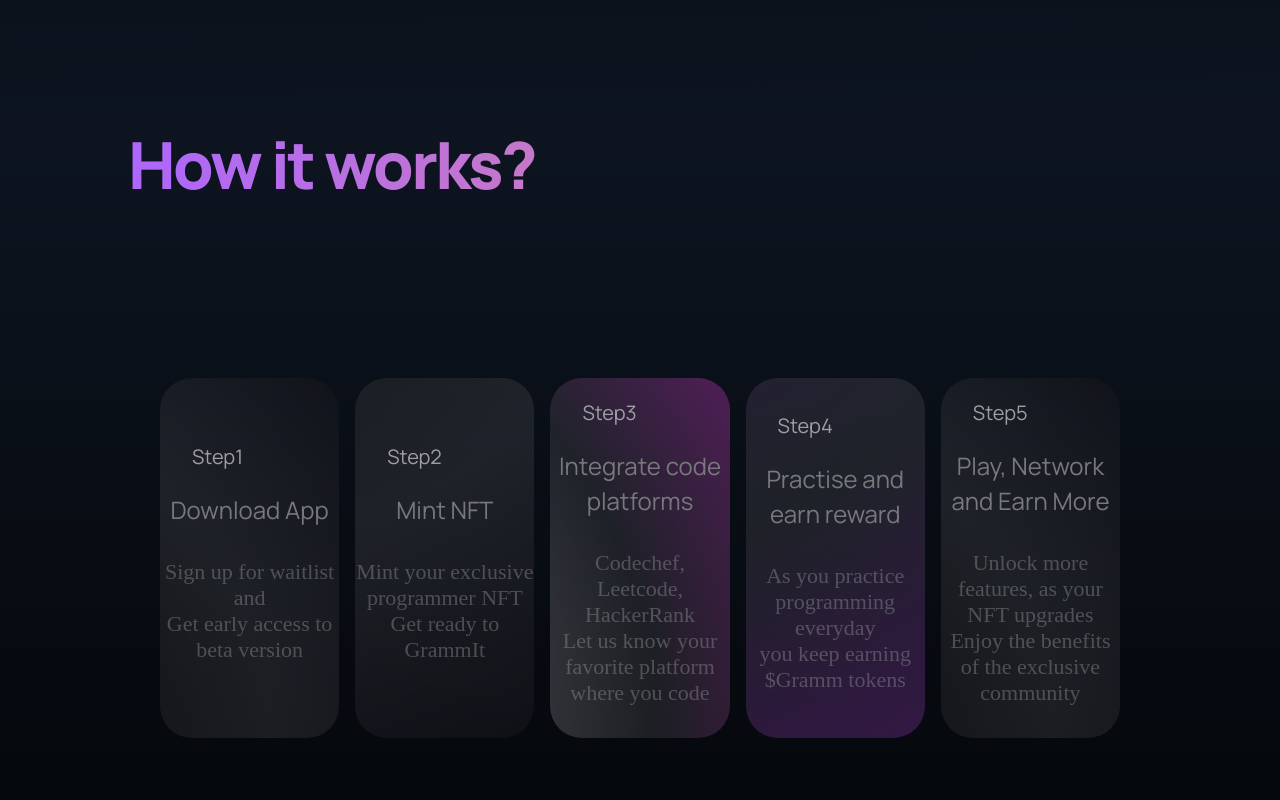
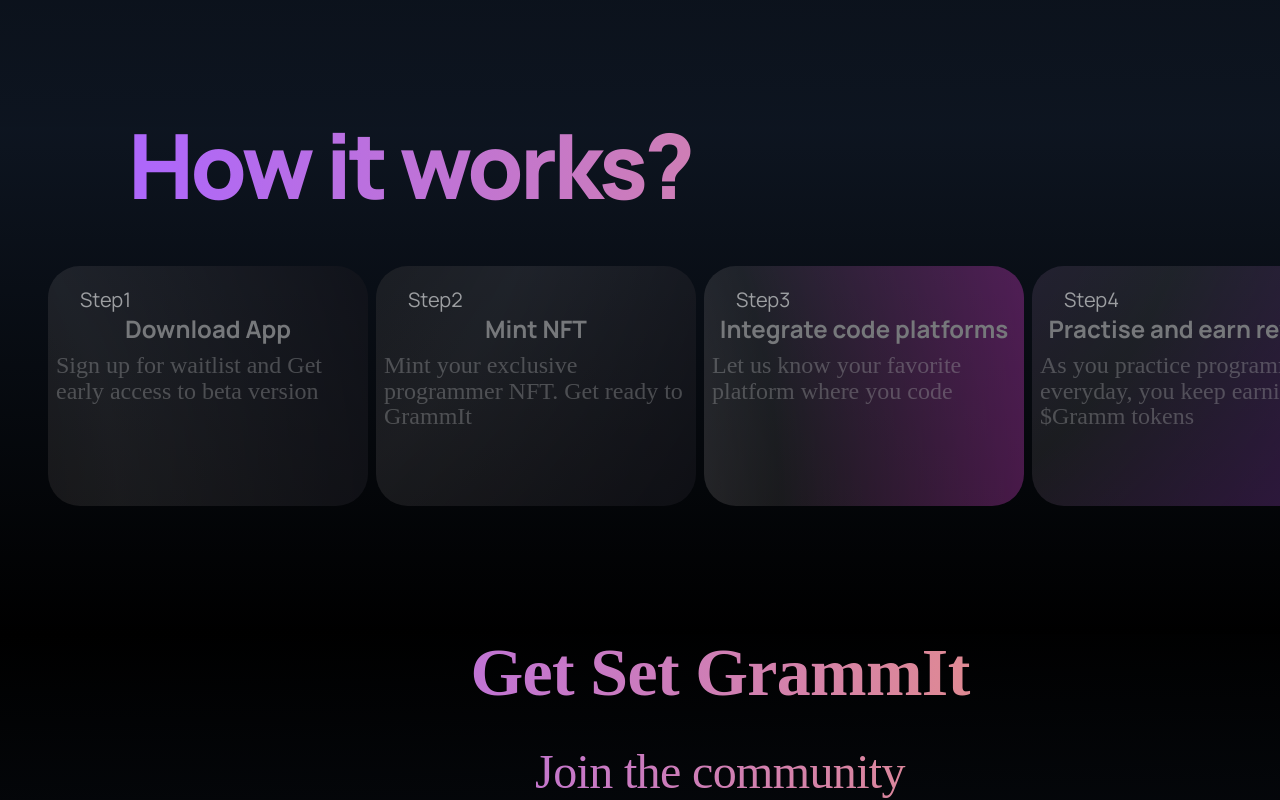
Before and after one commit to triprjt/grammitWebsite, a React (Create React App) app: page / in a window 1280 px wide. Shown: the part 980-1780 px from the top of the page. Built offline with nearby package versions, Linux system fonts and the light colour scheme.

Commit message:
trial for correct formatting

```diff
--- a/src/components/footer/Footer.jsx
+++ b/src/components/footer/Footer.jsx
@@ -10,19 +10,17 @@ const Footer = () => {
   return (
     <div className='gpt3__footer service_margin gradient__bg3'>
       <div className="gradient__text gpt3__footer__heading">
-        <h1 className='gpt3__footer__heading__h1'>Get Set GrammIt</h1>
-        <h1 className='gpt3__footer__heading-join'><a href="#comm">Join the community</a></h1>
+        <h3 className='gpt3__footer__heading__h1'>Get Set GrammIt</h3>
+        <h5 className='gpt3__footer__heading-join'><a href="https://discord.gg/uJbmBWjJup">Join the community</a></h5>
       </div>
       {/* <div > */}
 
       <div class="gpt3__footer__links__social-container">
         <h1 className='gpt3__footer__logo'>GrammIt</h1>
         <ul class="social-icons">
-            <li><a href="#"><img src={discord} /></a></li>
-            <li><a href="#"><img src={twitter} /></a></li>
-            {/* <li><a href="#"><img src={insta} /></a></li>
-            <li><a href="#"><img src={linkedin} /></a></li>  */}
-            <li><a href="#"><img src={telegram} /></a></li>
+            <li><a href="https://discord.gg/uJbmBWjJup"><img src={discord} /></a></li>
+            <li><a href="https://twitter.com/GrammitClub"><img src={twitter} /></a></li>
+            <li><a href="https://t.me/+teem-SHJ1bM3ZjM1"><img src={telegram} /></a></li>
         </ul>
       </div>
         <div className='gpt3__footer__links'>
--- a/src/components/footer/footer.css
+++ b/src/components/footer/footer.css
@@ -4,7 +4,7 @@
     flex-direction: column;
     justify-content: flex-start;
     align-content: flex-start;
-    height: 750px;
+    /* height: 750px; */
     padding-left: 10rem;
     /* border: 10px solid goldenrod; */
 }
@@ -13,12 +13,13 @@
     /* border: 10px solid red; */
     display: flex;
     flex-direction: column;
-    font-size: 55px;
+    font-size: 3.625rem;
+    font-weight: 400;
     gap: 2rem;
      /* flex: 1; */
     /* align-content: center; */
     margin-bottom: 8rem;
-
+    letter-spacing: -0.04rem;
     /* text-align: center; */
 }
 .gpt3__footer__heading-join{
@@ -27,6 +28,8 @@
     margin-right: auto;
     margin-left: auto;
     cursor: pointer;
+    font-size: 3rem;
+    font-weight: 300;
 }
 .gpt3__footer__heading__h1{
     /* letter-spacing: -0.04em; */
@@ -120,7 +123,7 @@
         font-size: 25px;
     }
     .gpt3__footer{
-        margin-top: 20rem;
+        /* margin-top: 20rem; */
         padding: 3rem;
     }
     .gpt3__footer__links__social-container .social-icons{
--- a/src/components/possibility/Possibility.js
+++ b/src/components/possibility/Possibility.js
@@ -4,52 +4,47 @@ import './possibility.css'
 const Possibility = () => {
   return (
     <div className='pbl gradient__bg4'>
-      <p className="gradient__text ">How it works?</p>
+      <h2 className="gradient__text ">How it works?</h2>
       <div className='gpt3__pbl service_margin service__padding'>
+          <div className='flexNone'>
             <div className='p1 gradient__bg5' >
-                  <ul>
-                    <li><a className='step'>Step1</a></li>
-                    {/* <li><img src="https://fitmint.io/howto/step1.svg"/></li> */}
-                    <li><a className='l1 l11'>Download App<br/>  </a></li>
-                    <li><a className='l2'>Sign up for waitlist and <br/>Get early access to beta version</a></li>
-                  </ul>
+                <a className='step'>Step1</a>
+                <h3 className='l1 l11'>Download App<br/>  </h3>
+                <p className='l2'>Sign up for waitlist and Get early access to beta version</p>
+            </div>
           </div>
 
+          <div className='flexNone'>
             <div className='p1 gradient__pbl-middle'>
-                  <ul>
-                    <li><a className='step'>Step2</a></li>
-                    {/* <li><img src="https://fitmint.io/howto/step1.svg"/></li> */}
-                    <li><a className='l1 l11'>Mint NFT<br/> </a></li>
-                    <li><a className='l2'>Mint your exclusive programmer NFT <br/> Get ready to GrammIt</a></li>
-                  </ul>
+                <a className='step'>Step2</a>
+                <h3 className='l1 l11'>Mint NFT<br/> </h3>
+                <p className='l2'>Mint your exclusive programmer NFT. Get ready to GrammIt</p>
+            </div>
           </div>
 
+          <div className='flexNone'>
             <div className='p1 gradient__pbl-bot2'>
-                  <ul>
-                    <li><a className='step'>Step3</a></li>
-                    {/* <li><img src="https://fitmint.io/howto/step1.svg"/></li> */}
-                    <li><a className='l1'>Integrate code platforms</a></li>
-                    <li><span className='l2 m1'>Codechef, Leetcode, HackerRank <br/> Let us know your favorite platform where you code</span></li>
-                  </ul>
+                  <a className='step'>Step3</a>
+                  <h3 className='l1'>Integrate code platforms</h3>
+                  <p className='l2 m1'>Let us know your favorite platform where you code</p>
+            </div>
           </div>
 
+          <div className='flexNone'>
             <div className='p1 gradient__pbl-right'>
-                  <ul>
-                    <li><a className='step'>Step4</a></li>
-                    {/* <li><img src="https://fitmint.io/howto/step1.svg"/></li> */}
-                    <li><a className='l1'>Practise and earn reward</a></li>
-                    <li><a className='l2 m1'>As you practice programming everyday  <br/>you keep earning $Gramm tokens</a></li>
-                  </ul>
+                  <a className='step'>Step4</a>
+                  <h3 className='l1'>Practise and earn reward</h3>
+                  <p className='l2 m1'>As you practice programming everyday, you keep earning $Gramm tokens</p>
+            </div>
           </div>
 
+          {/* <div className='flexNone'>
             <div className='p1 gradient__bg5'>
-                  <ul>
-                    <li><a className='step'>Step5</a></li>
-                    {/* <li><img src="https://fitmint.io/howto/step1.svg"/></li> */}
-                    <li><a className='l1'>Play, Network and Earn More</a></li>
-                    <li><a className='l2 m2'>Unlock more features, as your NFT upgrades<br/>Enjoy the benefits of the exclusive community</a></li>
-                  </ul>
+                  <a className='step'>Step5</a>
+                  <h4 className='l1'>Play, Network &amp; Earn More</h4>
+                  <p className='l2 m2'>Unlock more features, as your NFT upgrades. Enjoy the benefits of the exclusive community</p>
             </div>
+          </div> */}
       </div>
     </div>
   )
--- a/src/components/possibility/possibility.css
+++ b/src/components/possibility/possibility.css
@@ -1,42 +1,38 @@
 .pbl{
-    box-sizing: border-box;
-    height: 1100px;
+    /* box-sizing: border-box; */
+    /* height: 1100px; */
+    /* margin-left: auto; */
+    /* margin-right: auto; */
 }
 .gpt3__pbl{
     flex: 1;
-    /* flex-grow: 1;
-    flex-shrink: 1;
-    flex-basis: 1; */
     display: flex;
-    padding: 10rem;
-    /* flex-wrap: wrap; */
-    /* min-height: 650px; */
-    margin: auto;
-    gap: 1.5rem;
-    margin-left: auto;
-    margin-right: auto;
-    /* justify-content: center; */
+    /* padding: 5rem; */
+    align-items: center;
+    margin-top: 4rem;
+    padding-bottom: 8rem;
+    gap: 0.5rem;
+    padding-left: 2rem/* 32px */;
+    padding-right: 2rem/* 32px */;
     opacity: 0.6;
-    /* box-sizing: border-box; */
+    justify-content: flex-start;
+    /* border: 2px solid goldenrod; */
 }
-
+.flexNone{
+    flex: none;
+}
 .p1{
     color: white;
-    /* display: flex; */
-    /* height:min-content; */
-    flex: 1;
+    display: flex;
+    /* flex: 1; */
     flex-direction: column;
-    justify-content: flex-start;
-    align-content: center;
-    /* border: 1px solid lawngreen; */
-    /* outline: 3px dashed white; */
-    width: 100%;
+    width: 2rem/* 288px */;
+    height: 15rem;
     border-radius: 2rem;
-    line-height: 70px;
+    /* line-height: 4.38rem; 70px */
     padding-bottom: 2rem;
-    align-items: center;
+    /* border: 2px dashed blueviolet; */
 }
-/* .p1 :nth-child(3){margin-bottom: 20px;} */
 .p1:hover{
     opacity: 0.9;
     cursor: pointer;
@@ -45,6 +41,7 @@ ul{
     list-style: none;
 }
 .l1{
+    align-items: center;
     text-align: center;
     font-family: var(--font-family);
     /* color: var(--color-text); */
@@ -53,23 +50,24 @@ ul{
     outline: none;
     text-shadow: black;
     /* border: 2px solid greenyellow; */
-    display: block;
-    font-size: 40px;
-    line-height: normal;
+    /* display: block; */
+    font-size: 1.5rem;
+    line-height: 2rem;
+    /* width: 75%; */
+    padding-left: 0.5rem;
+    padding-right: 0.5rem;
 }
 .l2{
-    display: flex;
+    /* display: flex; */
     /* place-items: center; */
     flex: 1;
-    font-size: 25px;
+    font-size: 1.5rem;
     opacity: 0.4;
-    margin-top:auto;
-    margin-bottom: auto;
-    padding-top: 1rem;
-        /* border: 3px dashed goldenrod; */
-        text-align: center;
-        vertical-align: center;
-        line-height: normal;
+    padding-left: 0.5rem;
+    padding-right: 0.5rem;
+    padding-top: 0.5rem;
+    /* border: 3px dashed goldenrod; */
+    line-height: 1.6rem;
 }
 
 .step{
@@ -79,14 +77,12 @@ ul{
     /* border: 1px solid goldenrod; */
     font-family: var(--font-family);
     font-size: 20px;
+    padding-top: 1.25rem;
 }
-
-
-
-p{
+h2{
     font-family: var(--font-family);
     font-weight: 800;
-    font-size: 90px;
+    font-size: 5.625rem;
     line-height: 75px;
     letter-spacing: -0.04em;
     margin-bottom: 1rem;
@@ -95,7 +91,26 @@ p{
     align-self: center;
 }
 
-@media screen and (max-width: 1650px) {
+/* NEW PART */
+@media (min-width: 768px) {
+    .gpt3__pbl{
+        padding-left: 3rem/* 48px */;
+        padding-right: 3rem/* 48px */;
+        overflow-x: scroll;
+    }
+    .p1{
+        width: 20rem/* 320px */;
+    }
+
+}
+@media (min-width: 1280px) {
+    .gpt3__pbl {
+        overflow: hidden;
+    }
+}
+
+/* OLDPART */
+/* @media screen and (max-width: 1650px) {
     p{font-size: 65px;}
     .l1{
         font-size: 30px;
@@ -104,23 +119,23 @@ p{
 }
 
 @media screen and (max-width: 1550px) {
-    /* .gpt3__pbl{
+    .gpt3__pbl{
         display: flex;
         flex-wrap: wrap;
         padding: 4rem;
         height: 50%;
-    } */
+    }
     .gpt3__pbl{
         gap: 1rem;
         width: auto;
     }
     .l2{
-        font-size: 22px;
+        font-size: 1.38rem;
         margin-top: 1rem;
     }
     .l1{
         font-size: X-large;
-        line-height: 35px;
+        line-height: 2.18rem;
     }
     .m1{
 
@@ -132,13 +147,13 @@ p{
 @media screen and (max-width: 550px){
     .pbl p{
         margin-bottom:0.5rem;
-        /* height: 1300px; */
+        height: 1300px;
     }
     .gpt3__pbl{
         flex-direction: column;
         min-width:auto;
         padding: 3rem;
-        /* height: 2000px; */
+        height: 2000px;
     }
     p{
         font-size: 36px;
@@ -156,11 +171,11 @@ p{
         padding-top: 0.1rem;
     }
     .m1 .m2{
-        /* width: 100%; */
+        width: 100%;
         margin-left: auto;
         margin-right: auto;
     }
     .p1 #dwld{
         height: 75%;
     }
-}
+} */
```
Lines whose indentation alone changed are shown as unchanged.
